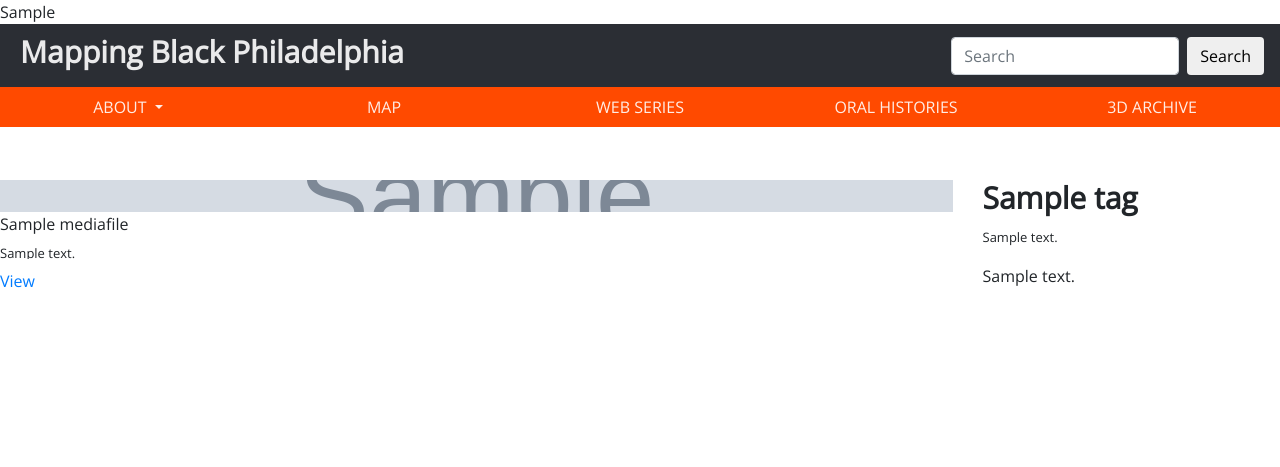
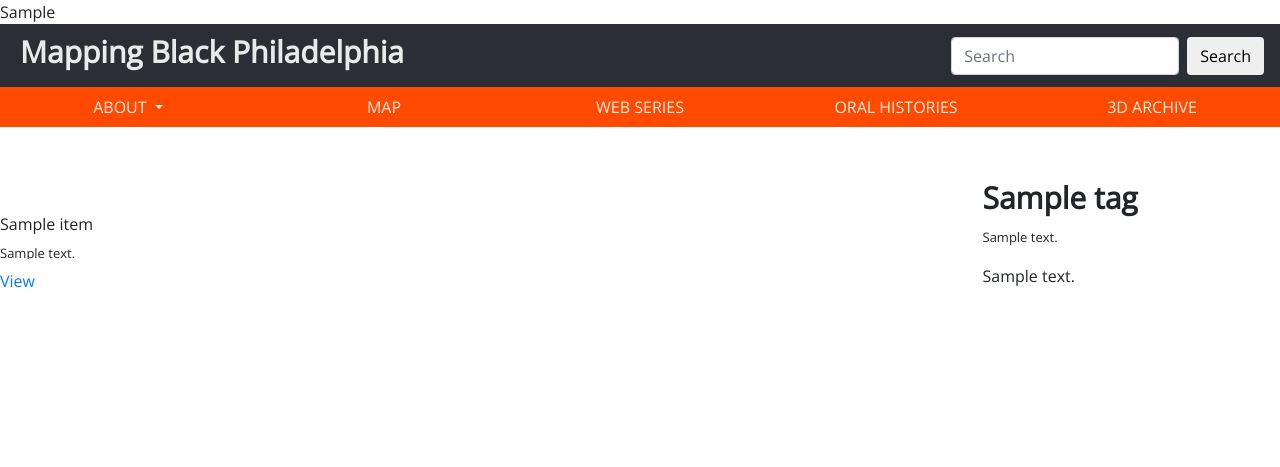
Before and after one commit to sashafr/pennmaps, a Django app: template dpsite/templates/dpsite/archiveGallery.html in a window 1280 px wide. Shown: the top 467 px of the page. Run offline with Django 3.2, Linux system fonts and the light colour scheme; the template is opened without the code that fills it: most values are stand-ins (such as "Sample title", 1, 10 or a date in 2020); grey boxes marked "Sample" are stand-in pictures; some libraries are stand-ins or nearby versions; some web fonts are replaced.

Commit message:
adding models to archive gallery

```diff
--- a/dpsite/templates/dpsite/archiveGallery.html
+++ b/dpsite/templates/dpsite/archiveGallery.html
@@ -13,28 +13,15 @@ Released for free under the Creative Commons Attribution 3.0 license (templated.
         <div class="inner col-md-9">
             <h1>&nbsp;</h1>
             <div class="thumbnails">
-                {% for mediafile in media %}
+                {% for item in items %}
                     <div class="box">
-                        <div class="dp-fixed-image" style="background-image: url('{{ mediafile.get_thm_url }}')">
-                            {% if mediafile.get_main_url == "iframe" %}
-                                <a href="#inline-{{ mediafile.id }}" class="image fit" data-lity data-lity-desc="{{ mediafile.title }}"></a>
-                                <div id="inline-{{ mediafile.id }}" class="lity-hide">
-                                    {{ mediafile.file_iframe|safe }}
-                                </div>
-                            {% else %}
-                                <a href="{{ mediafile.get_main_url }}" class="image fit" data-lity data-lity-desc="{{ mediafile.title }}"></a>
-                            {% endif %}
+                        <div class="dp-fixed-image" style="background-image: url('{{ item.get_thm_url }}')">
+                            <a href="{{ item.get_absolute_url }}" class="image fit" data-lity data-lity-desc="{{ item.title }}"></a>
                         </div>
                         <div class="inner">
-                            <h3>{{ mediafile.title }}</h3>
-                            <p class="dp-fixed-text">{{ mediafile.description }}</p>
-                            {% if mediafile.get_main_url == "" %}
-                                <a class="button disabled fit">Coming Soon</a>
-                            {% elif mediafile.get_main_url == "iframe" %}
-                                <a href="#inline-{{ mediafile.id }}" class="button {% if forloop.counter|divisibleby:'4' %}style4{% elif forloop.counter|add:'1'|divisibleby:'4' %}style3{% elif forloop.counter|add:'2'|divisibleby:'4' %}style2{% endif %} fit" data-lity data-lity-desc="{{ mediafile.title }}">View</a>
-                            {% else %}
-                                <a href="{{ mediafile.get_main_url }}" class="button {% if forloop.counter|divisibleby:'4' %}style4{% elif forloop.counter|add:'1'|divisibleby:'4' %}style3{% elif forloop.counter|add:'2'|divisibleby:'4' %}style2{% endif %} fit" data-lity data-lity-desc="{{ mediafile.title }}">View</a>
-                            {% endif %}
+                            <h3>{{ item.title }}</h3>
+                            <p class="dp-fixed-text">{{ item.summary|safe }}</p>
+                            <a href="{{ item.get_absolute_url }}" class="button {% if forloop.counter|divisibleby:'4' %}style4{% elif forloop.counter|add:'1'|divisibleby:'4' %}style3{% elif forloop.counter|add:'2'|divisibleby:'4' %}style2{% endif %} fit">View</a>
                         </div>
                     </div>
                 {% endfor %}
--- a/dpsite/views.py
+++ b/dpsite/views.py
@@ -102,12 +102,13 @@ def mediaGallery(request, tag=""):
 def archiveGallery(request, tag=""):
     if tag != "":
         items = MapItem.objects.filter(tags__slug = tag)
+        active_tag = Tags.objects.filter(slug = tag)
     else:
         items = MapItem.objects.all()
-    active_tag = get_object_or_404(Tag, slug = tag)
+        active_tag = ""
     page_styles = '<link rel="stylesheet" href="' + settings.STATIC_URL + 'css/mediagallery.css" type="text/css">'
     context = {'items': items, 'tag': active_tag, 'page_styles': page_styles }
-    return render(request, 'dpsite/archiveGallerytemp.html', context)
+    return render(request, 'dpsite/archiveGallery.html', context)
 
 def archiveItem(request, id):
     mapItem = get_object_or_404(MapItem, pk = id)
```
